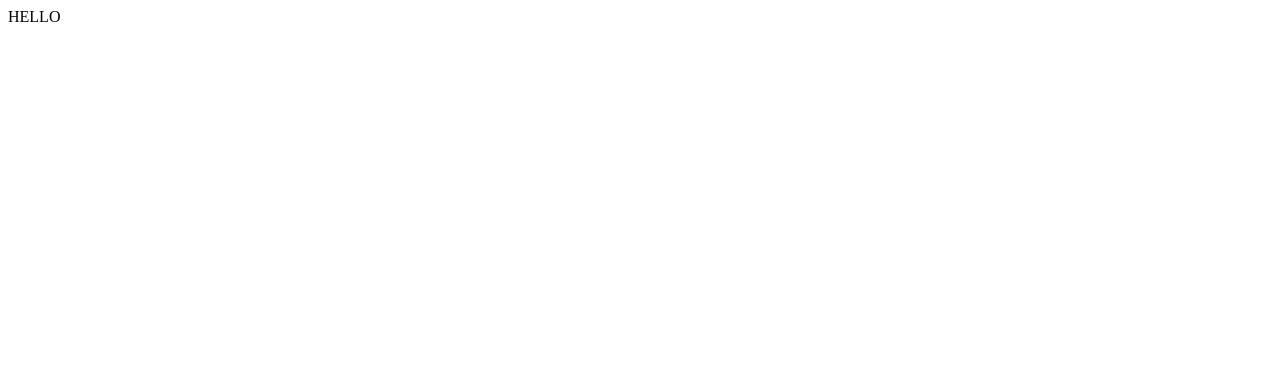
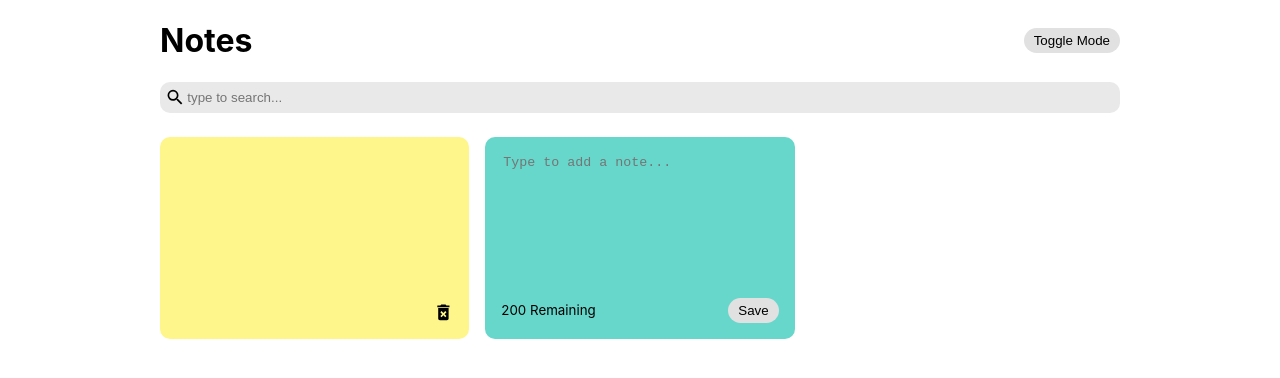
Before and after one commit to mohd-ravish/Notes-Taking-App, a React (Create React App) app: page / in a window 1280 px wide. Shown: the top 378 px of the page. Built offline with nearby package versions, Linux system fonts and the light colour scheme.

Commit message:
Notes Delete Option added

```diff
--- a/public/index.html
+++ b/public/index.html
@@ -9,7 +9,7 @@
       name="description"
       content="Web site created using create-react-app"
     />
-    <title>React App</title>
+    <title>Notes Taking App</title>
   </head>
   <body>
     <div id="root"></div>
--- a/src/App.js
+++ b/src/App.js
@@ -1,9 +1,70 @@
-import './App.css';
+import { useState, useEffect } from 'react';
+import { nanoid } from 'nanoid';
+import NotesList from './components/NotesList';
+import Search from './components/Search';
+import Header from './components/Header';
 
 const App = () => {
-  return (
-    <div>HELLO</div>
-  );
-}
+	const [notes, setNotes] = useState([
+		{
+			id: nanoid(),
+			text: '',
+			date: '',
+		}
+	]);
+
+	const [searchText, setSearchText] = useState('');
+
+	const [darkMode, setDarkMode] = useState(false);
+
+	useEffect(() => {
+		const savedNotes = JSON.parse(
+			localStorage.getItem('react-notes-app-data')
+		);
+
+		if (savedNotes) {
+			setNotes(savedNotes);
+		}
+	}, []);
+
+	useEffect(() => {
+		localStorage.setItem(
+			'react-notes-app-data',
+			JSON.stringify(notes)
+		);
+	}, [notes]);
+
+	const addNote = (text) => {
+		const date = new Date();
+		const newNote = {
+			id: nanoid(),
+			text: text,
+			date: date.toLocaleDateString(),
+		};
+		const newNotes = [...notes, newNote];
+		setNotes(newNotes);
+	};
+
+	const deleteNote = (id) => {
+		const newNotes = notes.filter((note) => note.id !== id);
+		setNotes(newNotes);
+	};
+
+	return (
+		<div className={`${darkMode && 'dark-mode'}`}>
+			<div className='container'>
+				<Header handleToggleDarkMode={setDarkMode} />
+				<Search handleSearchNote={setSearchText} />
+				<NotesList
+					notes={notes.filter((note) =>
+						note.text.toLowerCase().includes(searchText)
+					)}
+					handleAddNote={addNote}
+					handleDeleteNote={deleteNote}
+				/>
+			</div>
+		</div>
+	);
+};
 
 export default App;
--- /dev/null
+++ b/src/components/AddNote.js
@@ -0,0 +1,41 @@
+import { useState } from 'react';
+
+const AddNote = ({ handleAddNote }) => {
+	const [noteText, setNoteText] = useState('');
+	const characterLimit = 200;
+
+	const handleChange = (event) => {
+		if (characterLimit - event.target.value.length >= 0) {
+			setNoteText(event.target.value);
+		}
+	};
+
+	const handleSaveClick = () => {
+		if (noteText.trim().length > 0) {
+			handleAddNote(noteText);
+			setNoteText('');
+		}
+	};
+
+	return (
+		<div className='note new'>
+			<textarea
+				rows='8'
+				cols='10'
+				placeholder='Type to add a note...'
+				value={noteText}
+				onChange={handleChange}
+			></textarea>
+			<div className='note-footer'>
+				<small>
+					{characterLimit - noteText.length} Remaining
+				</small>
+				<button className='save' onClick={handleSaveClick}>
+					Save
+				</button>
+			</div>
+		</div>
+	);
+};
+
+export default AddNote;
--- /dev/null
+++ b/src/components/Header.js
@@ -0,0 +1,21 @@
+import React from 'react';
+
+const Header = ({ handleToggleDarkMode }) => {
+	return (
+		<div className='header'>
+			<h1>Notes</h1>
+			<button
+				onClick={() =>
+					handleToggleDarkMode(
+						(previousDarkMode) => !previousDarkMode
+					)
+				}
+				className='save'
+			>
+				Toggle Mode
+			</button>
+		</div>
+	);
+};
+
+export default Header;
--- /dev/null
+++ b/src/components/Note.js
@@ -0,0 +1,19 @@
+import { MdDeleteForever } from 'react-icons/md';
+
+const Note = ({ id, text, date, handleDeleteNote }) => {
+	return (
+		<div className='note'>
+			<span>{text}</span>
+			<div className='note-footer'>
+				<small>{date}</small>
+				<MdDeleteForever
+					onClick={() => handleDeleteNote(id)}
+					className='delete-icon'
+					size='1.3em'
+				/>
+			</div>
+		</div>
+	);
+};
+
+export default Note;
--- /dev/null
+++ b/src/components/NotesList.js
@@ -0,0 +1,24 @@
+import Note from './Note';
+import AddNote from './AddNote';
+
+const NotesList = ({
+	notes,
+	handleAddNote,
+	handleDeleteNote,
+}) => {
+	return (
+		<div className='notes-list'>
+			{notes.map((note) => (
+				<Note
+					id={note.id}
+					text={note.text}
+					date={note.date}
+					handleDeleteNote={handleDeleteNote}
+				/>
+			))}
+			<AddNote handleAddNote={handleAddNote} />
+		</div>
+	);
+};
+
+export default NotesList;
--- /dev/null
+++ b/src/components/Search.js
@@ -0,0 +1,19 @@
+import React from 'react';
+import { MdSearch } from 'react-icons/md';
+
+const Search = ({ handleSearchNote }) => {
+	return (
+		<div className='search'>
+			<MdSearch className='search-icons' size='1.3em' />
+			<input
+				onChange={(event) =>
+					handleSearchNote(event.target.value)
+				}
+				type='text'
+				placeholder='type to search...'
+			/>
+		</div>
+	);
+};
+
+export default Search;
--- /dev/null
+++ b/src/index.css
@@ -0,0 +1,111 @@
+body {
+	margin: 0;
+	font-family: -apple-system, BlinkMacSystemFont, 'Segoe UI',
+		'Roboto', 'Oxygen', 'Ubuntu', 'Cantarell', 'Fira Sans',
+		'Droid Sans', 'Helvetica Neue', sans-serif;
+	-webkit-font-smoothing: antialiased;
+	-moz-osx-font-smoothing: grayscale;
+}
+
+code {
+	font-family: source-code-pro, Menlo, Monaco, Consolas,
+		'Courier New', monospace;
+}
+
+.header {
+	display: flex;
+	align-items: center;
+	justify-content: space-between;
+}
+
+.dark-mode {
+	background-color: black;
+}
+
+.dark-mode h1 {
+	color: white;
+}
+
+.container {
+	max-width: 960px;
+	margin-right: auto;
+	margin-left: auto;
+	padding-right: 15px;
+	padding-left: 15px;
+	min-height: 100vh;
+}
+
+.notes-list {
+	display: grid;
+	grid-gap: 1rem;
+	grid-template-columns: repeat(
+		auto-fill,
+		minmax(250px, 1fr)
+	);
+}
+
+.note.new {
+	background-color: #67d7cc;
+}
+
+textarea {
+	border: none;
+	resize: none;
+	background-color: #67d7cc;
+}
+
+textarea:focus {
+	outline: none;
+}
+
+.save {
+	background-color: #e1e1e1;
+	border: none;
+	border-radius: 15px;
+	padding: 5px 10px 5px 10px;
+}
+
+.save:hover {
+	background-color: #ededed;
+	cursor: pointer;
+}
+
+.note {
+	background-color: #fef68a;
+	border-radius: 10px;
+	padding: 1rem;
+	min-height: 170px;
+	display: flex;
+	flex-direction: column;
+	justify-content: space-between;
+	white-space: pre-wrap;
+}
+
+.note-footer {
+	display: flex;
+	align-items: center;
+	justify-content: space-between;
+}
+
+.delete-icon {
+	cursor: pointer;
+}
+
+.search {
+	display: flex;
+	align-items: center;
+	background-color: rgb(233, 233, 233);
+	border-radius: 10px;
+	padding: 5px;
+	margin-bottom: 1.5em;
+}
+
+.search input {
+	border: none;
+	background-color: rgb(233, 233, 233);
+	width: 100%;
+}
+
+.search input:focus {
+	outline: none;
+}
--- a/src/index.js
+++ b/src/index.js
@@ -1,10 +1,11 @@
 import React from 'react';
-import ReactDOM from 'react-dom/client';
+import ReactDOM from 'react-dom';
+import './index.css';
 import App from './App';
 
-const root = ReactDOM.createRoot(document.getElementById('root'));
-root.render(
-  <React.StrictMode>
-    <App />
-  </React.StrictMode>
+ReactDOM.render(
+	<React.StrictMode>
+		<App />
+	</React.StrictMode>,
+	document.getElementById('root')
 );
```
Also changed, not shown: package.json (+7 -1 lines), src/App.css (deleted).
